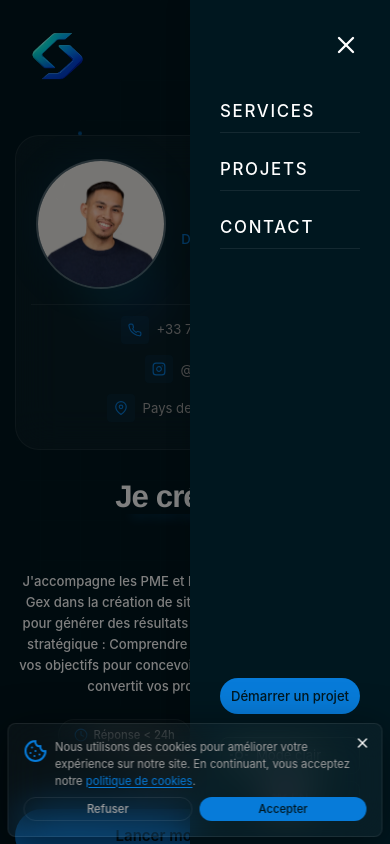
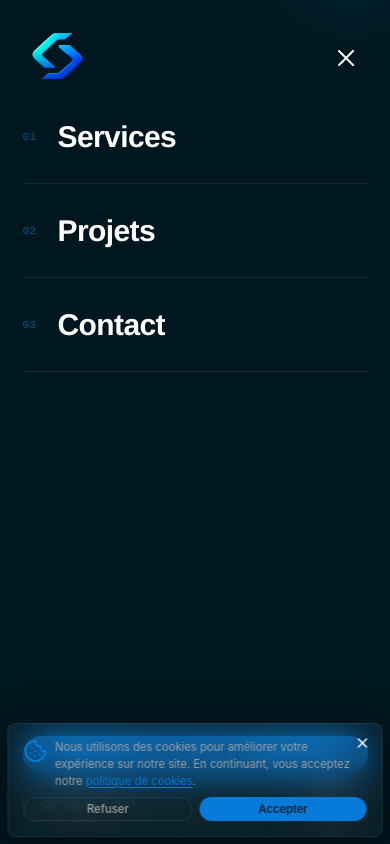
Before and after one commit to SupaKd/supaco, a React (Vite) app: page / in a window 390 px wide. Both pictures are taken after a click on the button 346 px from the left and 57 px from the top of the page. Shown: the top 844 px of the page. Built offline with nearby package versions, Linux system fonts and the light colour scheme; a web font is replaced by a local one.

Commit message:
optimisation

```diff
--- a/src/components/Navbar.jsx
+++ b/src/components/Navbar.jsx
@@ -1,5 +1,4 @@
 import { useState, useEffect, useCallback, useMemo, useRef } from "react";
-import { FiMenu, FiX } from "react-icons/fi";
 import { Sun, Moon } from "lucide-react";
 import { useLanguage } from "../context/LanguageContext";
 
@@ -105,11 +104,14 @@ const Navbar = () => {
       <nav
         className={`navbar${isScrolled ? " navbar--scrolled" : ""}${
           isHidden ? " navbar--hidden" : ""
-        }`}
+        }${isMobileMenuOpen ? " navbar--menu-open" : ""}`}
       >
         <div className="navbar__container">
           <a href="/" className="navbar__logo">
-            <img src="/logo2026.png" alt="logo" loading="eager" />
+            <picture>
+              <source srcSet="/logo2026.webp" type="image/webp" />
+              <img src="/logo2026.png" alt="Supaco Digital" loading="eager" width="70" height="70" />
+            </picture>
           </a>
 
           <div className="navbar__menu">
@@ -151,58 +153,54 @@ const Navbar = () => {
           </div>
 
           <button
-            className="navbar__mobile-toggle"
+            className={`navbar__mobile-toggle${isMobileMenuOpen ? " navbar__mobile-toggle--active" : ""}`}
             onClick={toggleMobileMenu}
-            aria-label="Menu"
+            aria-label={isMobileMenuOpen ? "Fermer le menu" : "Ouvrir le menu"}
+            aria-expanded={isMobileMenuOpen}
           >
-            {isMobileMenuOpen ? <FiX size={28} /> : <FiMenu size={28} />}
+            <span />
+            <span />
+            <span />
           </button>
         </div>
       </nav>
 
-      {isMobileMenuOpen && (
-        <>
-          <div className="navbar__mobile-overlay" onClick={toggleMobileMenu} />
-          <div className="navbar__mobile-menu navbar__mobile-menu--open">
-            <button
-              className="navbar__mobile-close"
-              onClick={toggleMobileMenu}
-              aria-label="Fermer le menu"
-            >
-              <FiX size={28} />
-            </button>
-
-            <div className="navbar__mobile-links">
-              {navLinks.map((link) => (
+      <div className={`navbar__mobile-menu${isMobileMenuOpen ? " navbar__mobile-menu--open" : ""}`}>
+        <div className="navbar__mobile-inner">
+          <nav className="navbar__mobile-links">
+            {navLinks.map((link, i) => (
               <a
                 key={link.href}
                 href={link.href}
-                  className="navbar__link"
+                className="navbar__mobile-link"
                 onClick={(e) => scrollToSection(e, link.href)}
+                style={{ "--i": i }}
               >
-                  {link.label}
+                <span className="navbar__mobile-link-num">0{i + 1}</span>
+                <span className="navbar__mobile-link-label">{link.label}</span>
+                <span className="navbar__mobile-link-arrow">→</span>
               </a>
             ))}
-            </div>
+          </nav>
 
+          <div className="navbar__mobile-footer">
             <a
               href="#contact"
-              className="navbar__cta"
+              className="navbar__cta navbar__mobile-cta"
               onClick={(e) => scrollToSection(e, "#contact")}
             >
               {t.nav.startProject}
             </a>
 
-            <div className="navbar__mobile-bottom">
+            <div className="navbar__mobile-utils">
               <button
                 className="navbar__mobile-theme"
                 onClick={toggleTheme}
                 aria-label={isDarkMode ? t.nav.lightMode : t.nav.darkMode}
               >
-                {isDarkMode ? <Sun size={20} /> : <Moon size={20} />}
+                {isDarkMode ? <Sun size={18} /> : <Moon size={18} />}
                 <span>{isDarkMode ? t.nav.lightMode : t.nav.darkMode}</span>
               </button>
-
               <button
                 className="navbar__mobile-lang"
                 onClick={toggleLang}
@@ -212,8 +210,8 @@ const Navbar = () => {
               </button>
             </div>
           </div>
-        </>
-      )}
+        </div>
+      </div>
     </>
   );
 };
--- a/src/styles/_variables.scss
+++ b/src/styles/_variables.scss
@@ -123,8 +123,8 @@ $z-toast: 500;
   --color-bg-tertiary: #ffffff;
 
   --color-text-primary: #0f172a;
-  --color-text-secondary: #475569;
-  --color-text-muted: #94a3b8;
+  --color-text-secondary: #334155;
+  --color-text-muted: #4b5563;
 
   --color-accent-primary: #2563eb;
   --color-accent-secondary: #3b82f6;
--- a/src/styles/components/_navbar.scss
+++ b/src/styles/components/_navbar.scss
@@ -11,6 +11,10 @@
   left: 0;
   right: 0;
   z-index: $z-sticky;
+
+  &--menu-open {
+    z-index: $z-modal + 1;
+  }
   padding: $space-lg 0;
   transition: padding $transition-base, background-color $transition-base;
   // Optimisation: force GPU layer
@@ -137,140 +141,216 @@
     }
   }
 
+  // ---- Burger button ----
   &__mobile-toggle {
     display: none;
-    flex-direction: column;
-    gap: 6px;
-    padding: $space-sm;
+    align-items: center;
+    justify-content: center;
+    width: 44px;
+    height: 44px;
+    padding: 0;
     cursor: pointer;
+    background: transparent;
+    border: none;
+    position: relative;
+    z-index: $z-modal + 1;
 
     @include tablet {
       display: flex;
     }
 
     span {
-      width: 24px;
+      position: absolute;
+      left: 50%;
       height: 2px;
       background: var(--color-text-primary);
-      transition: all $transition-base;
+      border-radius: 2px;
+      transition: transform 0.35s cubic-bezier(0.23, 1, 0.32, 1),
+                  opacity 0.2s ease,
+                  width 0.3s ease;
+      transform-origin: center;
+
+      &:nth-child(1) {
+        width: 22px;
+        transform: translateX(-50%) translateY(-7px);
+      }
+      &:nth-child(2) {
+        width: 14px;
+        transform: translateX(-50%) translateY(0);
+      }
+      &:nth-child(3) {
+        width: 22px;
+        transform: translateX(-50%) translateY(7px);
+      }
     }
 
-    &--active {
-      span:first-child {
-        transform: rotate(45deg) translate(5px, 5px);
+    &--active span {
+      &:nth-child(1) {
+        width: 22px;
+        transform: translateX(-50%) translateY(0) rotate(45deg);
       }
-      span:nth-child(2) {
+      &:nth-child(2) {
         opacity: 0;
+        transform: translateX(-50%) scaleX(0);
       }
-      span:last-child {
-        transform: rotate(-45deg) translate(5px, -5px);
+      &:nth-child(3) {
+        width: 22px;
+        transform: translateX(-50%) translateY(0) rotate(-45deg);
       }
     }
   }
 
-  // Mobile Overlay (fond sombre cliquable)
-  &__mobile-overlay {
-    display: none;
-    position: fixed;
-    top: 0;
-    left: 0;
-    right: 0;
-    bottom: 0;
-    background: rgba(0, 0, 0, 0.5);
-    z-index: $z-modal - 1;
-    animation: fadeIn 0.3s ease-out;
-
-    @include tablet {
-      display: block;
-    }
-  }
-
-  // Mobile Menu - Style slide-in depuis la droite
+  // ---- Menu fullscreen ----
   &__mobile-menu {
     display: none;
     position: fixed;
-    top: 0;
-    right: 0;
-    bottom: 0;
-    width: 200px;
-    max-width: 85vw;
+    inset: 0;
     background: var(--color-bg-primary);
+    z-index: $z-modal;
     flex-direction: column;
-    padding: $space-xl;
-    z-index: $z-modal;
-    box-shadow: -4px 0 20px rgba(0, 0, 0, 0.15);
-    animation: slideInRight 0.3s ease-out;
+    overflow: hidden;
+
+    &::before {
+      content: '';
+      position: absolute;
+      inset: 0;
+      @include grid-pattern;
+      opacity: 0.4;
+      pointer-events: none;
+    }
+
+    &::after {
+      content: '';
+      position: absolute;
+      top: -20%;
+      right: -20%;
+      width: 60vw;
+      height: 60vw;
+      background: radial-gradient(circle, rgba(7, 123, 217, 0.12) 0%, transparent 65%);
+      pointer-events: none;
+    }
 
     @include tablet {
       &--open {
         display: flex;
+        animation: menuOpen 0.35s cubic-bezier(0.23, 1, 0.32, 1) forwards;
       }
     }
   }
 
-  // Bouton fermer
-  &__mobile-close {
-    position: absolute;
-    top: $space-lg;
-    right: $space-lg;
-    @include flex-center;
-    width: 44px;
-    height: 44px;
-    background: transparent;
-    border: none;
-    color: var(--color-text-primary);
-    cursor: pointer;
-    border-radius: 50%;
-    transition: background-color $transition-base;
+  &__mobile-inner {
+    position: relative;
+    z-index: 1;
+    display: flex;
+    flex-direction: column;
+    height: 100%;
+    padding: 100px $space-xl $space-xl;
 
-    &:hover {
-      background: var(--glass-hover);
+    @include mobile {
+      padding: 90px $space-lg $space-lg;
     }
   }
 
-  // Container des liens
+  // ---- Liens ----
   &__mobile-links {
     display: flex;
     flex-direction: column;
+    gap: 0;
+    flex: 1;
+  }
+
+  &__mobile-link {
+    display: flex;
+    align-items: center;
     gap: $space-md;
-    margin-top: $space-3xl;
-    flex: 1;
+    padding: $space-lg 0;
+    border-bottom: 1px solid var(--glass-border);
+    text-decoration: none;
+    color: var(--color-text-primary);
+    opacity: 0;
+    transform: translateY(16px);
 
-    .navbar__link {
+    .navbar__mobile-menu--open & {
+      animation: linkReveal 0.4s cubic-bezier(0.23, 1, 0.32, 1) forwards;
+      animation-delay: calc(0.1s + var(--i) * 0.07s);
+    }
+
+    &-num {
+      font-family: $font-mono;
+      font-size: $font-size-xs;
+      color: var(--color-accent-primary);
+      opacity: 0.6;
+      min-width: 20px;
+    }
+
+    &-label {
+      font-family: $font-display;
+      font-size: $font-size-4xl;
+      font-weight: 600;
+      letter-spacing: -0.02em;
+      flex: 1;
+      transition: color $transition-fast;
+
+      @include mobile {
+        font-size: $font-size-3xl;
+      }
+    }
+
+    &-arrow {
       font-size: $font-size-lg;
-      color: var(--color-text-primary);
-      padding: $space-sm 0;
-      border-bottom: 1px solid var(--glass-border);
+      color: var(--color-accent-primary);
+      opacity: 0;
+      transform: translateX(-8px);
+      transition: opacity $transition-fast, transform $transition-fast;
+    }
+
+    &:hover &-label {
+      color: var(--color-accent-primary);
+    }
+
+    &:hover &-arrow {
+      opacity: 1;
+      transform: translateX(0);
     }
   }
 
-  // CTA dans le menu mobile
-  &__mobile-menu .navbar__cta {
-    width: 100%;
-    text-align: center;
-    margin-top: auto;
-    margin-bottom: $space-md;
+  // ---- Footer du menu ----
+  &__mobile-footer {
+    display: flex;
+    flex-direction: column;
+    gap: $space-md;
+    padding-top: $space-xl;
+    opacity: 0;
+
+    .navbar__mobile-menu--open & {
+      animation: linkReveal 0.4s cubic-bezier(0.23, 1, 0.32, 1) forwards;
+      animation-delay: 0.35s;
+    }
   }
 
-  &__mobile-bottom {
-    display: flex;
-    flex-direction: column;
-    gap: $space-sm;
-    margin-top: $space-sm;
+  &__mobile-cta {
+    width: 100%;
+    justify-content: center;
   }
 
-  // Toggle thème dans le menu mobile
+  &__mobile-utils {
+    display: flex;
+    gap: $space-sm;
+  }
+
   &__mobile-theme {
     display: flex;
     align-items: center;
     gap: $space-sm;
-    padding: $space-sm;
-    background: transparent;
+    padding: $space-sm $space-md;
+    background: var(--glass-bg);
     border: 1px solid var(--glass-border);
     border-radius: $radius-md;
     color: var(--color-text-secondary);
     cursor: pointer;
     font-size: $font-size-sm;
+    font-family: $font-body;
+    flex: 1;
     transition: all $transition-base;
 
     &:hover {
@@ -280,17 +360,16 @@
   }
 
   &__mobile-lang {
-    display: flex;
-    align-items: center;
-    justify-content: center;
+    @include flex-center;
     gap: $space-sm;
-    padding: $space-sm;
-    background: transparent;
+    padding: $space-sm $space-md;
+    background: var(--glass-bg);
     border: 1px solid var(--glass-border);
     border-radius: $radius-md;
     color: var(--color-text-secondary);
     cursor: pointer;
     font-size: $font-size-sm;
+    font-family: $font-body;
     font-weight: 600;
     transition: all $transition-base;
 
@@ -312,21 +391,25 @@
   }
 }
 
-@keyframes slideInRight {
+@keyframes menuOpen {
   from {
-    transform: translateX(100%);
+    opacity: 0;
+    clip-path: circle(0% at calc(100% - 44px) 44px);
   }
   to {
-    transform: translateX(0);
+    opacity: 1;
+    clip-path: circle(150% at calc(100% - 44px) 44px);
   }
 }
 
-@keyframes fadeIn {
+@keyframes linkReveal {
   from {
     opacity: 0;
+    transform: translateY(16px);
   }
   to {
     opacity: 1;
+    transform: translateY(0);
   }
 }
 
--- a/src/styles/components/_testimonials.scss
+++ b/src/styles/components/_testimonials.scss
@@ -70,6 +70,7 @@
     display: flex;
     gap: $space-xl;
     width: max-content;
+    margin: 0.5rem;
     animation: carousel-scroll 28s linear infinite;
 
     &--paused {
```
Also changed, not shown: src/App.jsx (+3 -4 lines). Lines whose indentation alone changed are shown as unchanged.
